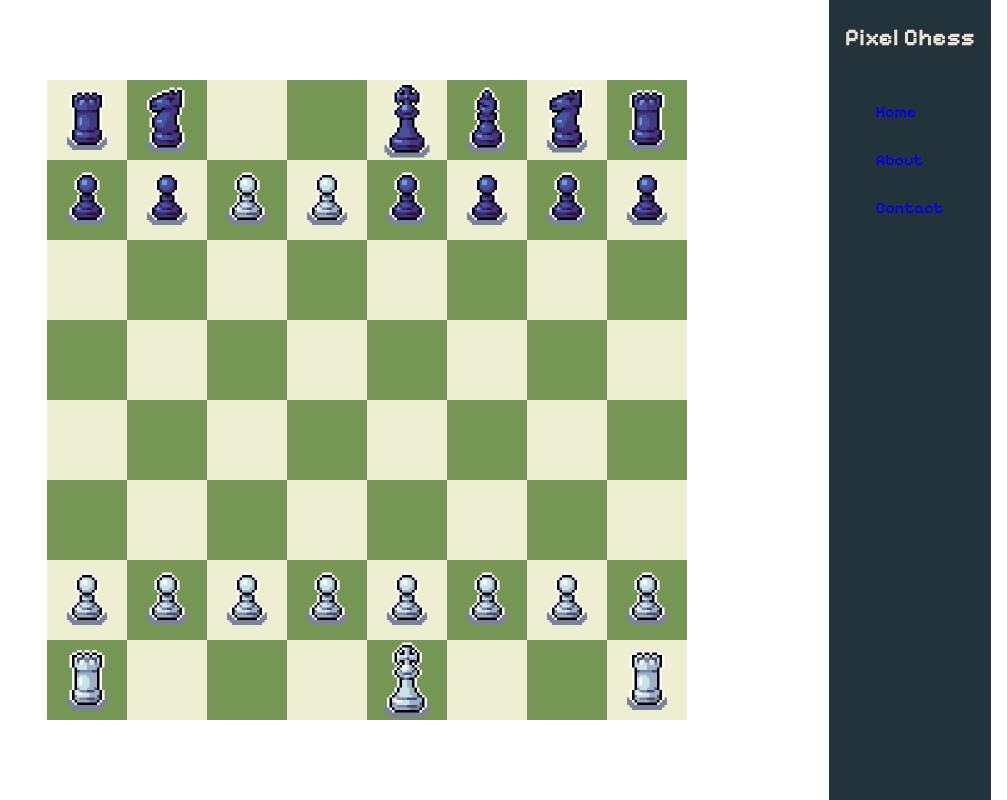
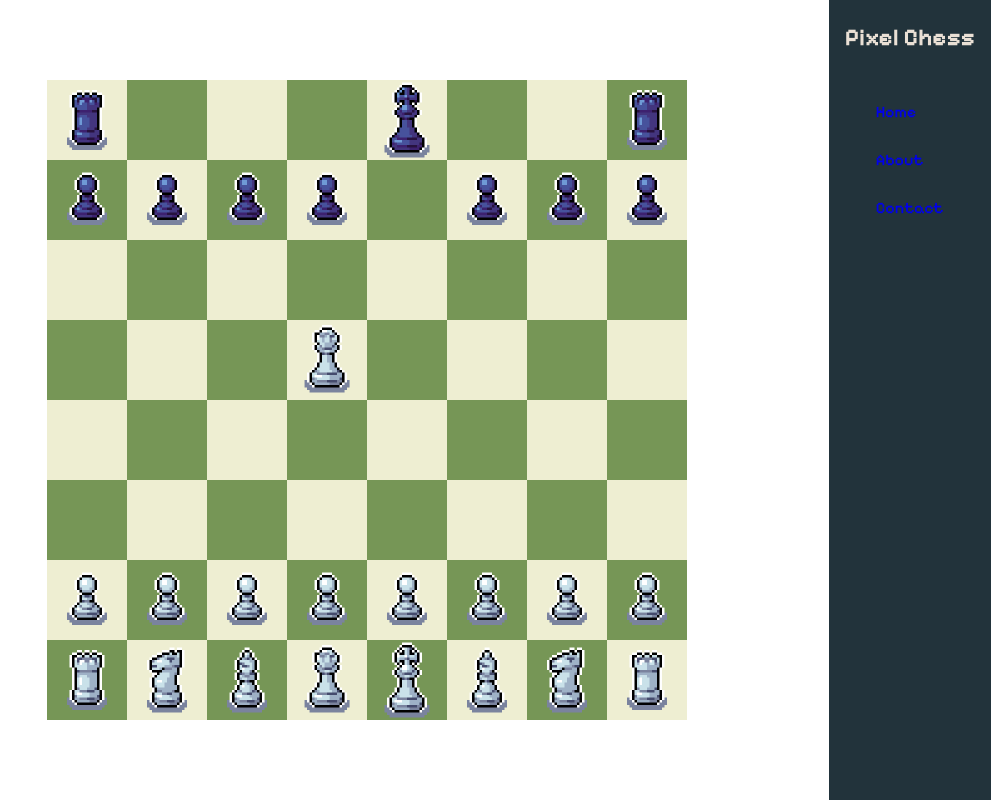
Before and after one commit to Yeezus28/Pixel-Chess, a React (Vite) app: page / in a window 1280 px wide. Both pictures are taken after a click on the button "Play as White". Shown: the whole page, without its empty margins (273-1280 px from the left). Built offline with nearby package versions, Linux system fonts and the light colour scheme.

Commit message:
check & checkmate systme along with legal moves (UI not done)

```diff
--- a/src/App.css
+++ b/src/App.css
@@ -18,3 +18,13 @@
   flex-direction: row;
   gap: 1rem;
 }
+
+.menu-button.white {
+  background-color: white;
+  color: black;
+}
+
+.menu-button.black {
+  background-color: black;
+  color: white;
+}
--- a/src/App.jsx
+++ b/src/App.jsx
@@ -12,10 +12,10 @@ function App() {
       <div className="centered-container">
         {!playerSide ? (
           <><div className="button-container">
-            <button className="menu-button" onClick={() => setPlayerSide('white')}>
+            <button className="menu-button white" onClick={() => setPlayerSide('white')}>
               Play as White
             </button>
-            <button className="menu-button" onClick={() => setPlayerSide('black')}>
+            <button className="menu-button black" onClick={() => setPlayerSide('black')}>
               Play as Black
             </button>
           </div>
--- a/src/components/ChessBoard/chessBoard.jsx
+++ b/src/components/ChessBoard/chessBoard.jsx
@@ -6,7 +6,7 @@ import { initialGameState } from '../../logic/gameState.js';
 
 export default function ChessBoard({ isPlayerBlack = false }) {
   const [gameState, setGameState] = useState(initialGameState);
-  const { board, turn, selected, validMoves, enPassantTarget, hasKingsMoved, hasRooksMoved, promotion } = gameState;
+  const { board, turn, selected, validMoves, enPassantTarget, hasKingsMoved, hasRooksMoved, promotion, check, checkmate } = gameState;
 
   useEffect(() => {
     if (gameState.selected) {
@@ -17,11 +17,12 @@ export default function ChessBoard({ isPlayerBlack = false }) {
   }, [gameState]);
 
   function handleClick(rowIdx, colIdx) {
-    if (promotion) return; // Prevent interaction during promotion
+    if (promotion) return;
 
     const cell = board[rowIdx][colIdx];
     const currentPiece = selected ? board[selected.row][selected.col] : null;
     const currentColor = turn === 'white' ? 'w' : 'b';
+    const opponentColor = currentColor === 'w' ? 'b' : 'w';
 
     // Clicked on currently selected piece: deselect
     if (selected && selected.row === rowIdx && selected.col === colIdx) {
@@ -36,10 +37,14 @@ export default function ChessBoard({ isPlayerBlack = false }) {
     // Clicked on own piece: select it (regardless of previous selection)
     if (cell && cell[0] === currentColor) {
       const moves = getValidMoves(board, rowIdx, colIdx, enPassantTarget, hasKingsMoved, hasRooksMoved);
+      const legalMoves = moves.filter(move => {
+        const simulatedBoard = simulateMove(board, { row: rowIdx, col: colIdx }, move);
+        return !isKingInCheck(simulatedBoard, currentColor);
+      });
       setGameState(prev => ({
         ...prev,
         selected: { row: rowIdx, col: colIdx },
-        validMoves: moves,
+        validMoves: legalMoves,
       }));
       return;
     }
@@ -68,6 +73,8 @@ export default function ChessBoard({ isPlayerBlack = false }) {
       handleEnPassant(newBoard, move, currentColor);
       const didCastle = handleCastling(newBoard, move, currentPiece, selected, gameState);
 
+      const isCheckOrCheckmate = checkOrCheckmate(newBoard, opponentColor);
+
       setGameState(prev => ({
         ...prev,
         board: newBoard,
@@ -90,6 +97,8 @@ export default function ChessBoard({ isPlayerBlack = false }) {
             ...(didCastle === 'queenSide' ? { left: true } : {}),
           },
         },
+        check: isCheckOrCheckmate.check,
+        checkmate: isCheckOrCheckmate.checkmate,
       }));
     }
   }
@@ -141,6 +150,77 @@ export default function ChessBoard({ isPlayerBlack = false }) {
 
 function findMove(moves, row, col) {
   return moves.find(move => move.row === row && move.col === col);
+}
+
+function checkOrCheckmate(board, color) {
+  const inCheck = isKingInCheck(board, color);
+  const hasLegalMoves = hasAnyLegalMoves(board, color);
+
+  const status = {
+    check: inCheck,
+    checkmate: inCheck && !hasLegalMoves
+  };
+
+  return status;
+}
+
+function isKingInCheck(board, color) {
+  let kingPos = null;
+
+  // Find king position
+  for (let row = 0; row < 8; row++) {
+    for (let col = 0; col < 8; col++) {
+      const piece = board[row][col];
+      if (piece === `${color}K`) {
+        kingPos = { row, col };
+        break;
+      }
+    }
+  }
+
+  if (!kingPos) return false;  // king missing (shouldn't happen)
+
+  // Now check if any opponent piece can attack kingPos
+  const opponentColor = color === 'w' ? 'b' : 'w';
+
+  for (let row = 0; row < 8; row++) {
+    for (let col = 0; col < 8; col++) {
+      const piece = board[row][col];
+      if (piece && piece[0] === opponentColor) {
+        const moves = getValidMoves(board, row, col, null, {}, {}); // adjust if you need enPassant, castling info
+        if (moves.some(move => move.row === kingPos.row && move.col === kingPos.col)) {
+          return true;
+        }
+      }
+    }
+  }
+
+  return false;
+}
+
+function hasAnyLegalMoves(board, color) {
+  for (let row = 0; row < 8; row++) {
+    for (let col = 0; col < 8; col++) {
+      const piece = board[row][col];
+      if (!piece || piece[0] !== color) continue;
+
+      const moves = getValidMoves(board, row, col, null, {}, {});
+      for (const move of moves) {
+        const simulatedBoard = simulateMove(board, { row, col }, move);
+        if (!isKingInCheck(simulatedBoard, color)) {
+          return true;
+        }
+      }
+    }
+  }
+  return false;
+}
+
+function simulateMove(board, from, to) {
+  const newBoard = board.map(row => [...row]);  // shallow clone rows
+  newBoard[to.row][to.col] = newBoard[from.row][from.col];
+  newBoard[from.row][from.col] = null;
+  return newBoard;
 }
 
 function updateEnPassantTarget(move, currentPiece, selected) {
--- a/src/logic/gameState.js
+++ b/src/logic/gameState.js
@@ -11,4 +11,6 @@ export const initialGameState = {
     w: { left: false, right: false },
     b: { left: false, right: false },
   },
+  check: false,
+  checkmate: false,
 };
--- a/src/logic/initialBoard.js
+++ b/src/logic/initialBoard.js
@@ -11,14 +11,12 @@ export const initialBoard = [
   */
   // Initial chess board setup
 
-
-  ['bR', 'bN', null, null, 'bK', 'bB', 'bN', 'bR'],
-  ['bP', 'bP', 'wP', 'wP', 'bP', 'bP', 'bP', 'bP'],
+  ['bR', null, null, null, 'bK', null, null, 'bR'],
+  ['bP', 'bP', 'bP', 'bP', null, 'bP', 'bP', 'bP'],
   [null, null, null, null, null, null, null, null],
-  [null, null, null, null, null, null, null, null],
+  [null, null, null, 'wQ', null, null, null, null],
   [null, null, null, null, null, null, null, null],
   [null, null, null, null, null, null, null, null],
   ['wP', 'wP', 'wP', 'wP', 'wP', 'wP', 'wP', 'wP'],
-  ['wR', null, null, null, 'wK', null,null, 'wR'],
-
+  ['wR', 'wN', 'wB', 'wQ', 'wK', 'wB', 'wN', 'wR']
 ];
```
